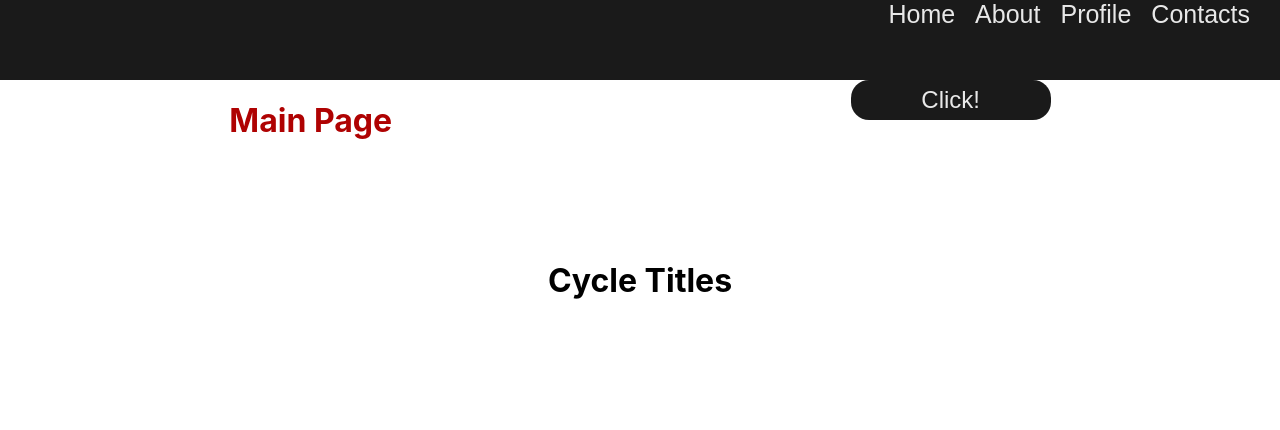
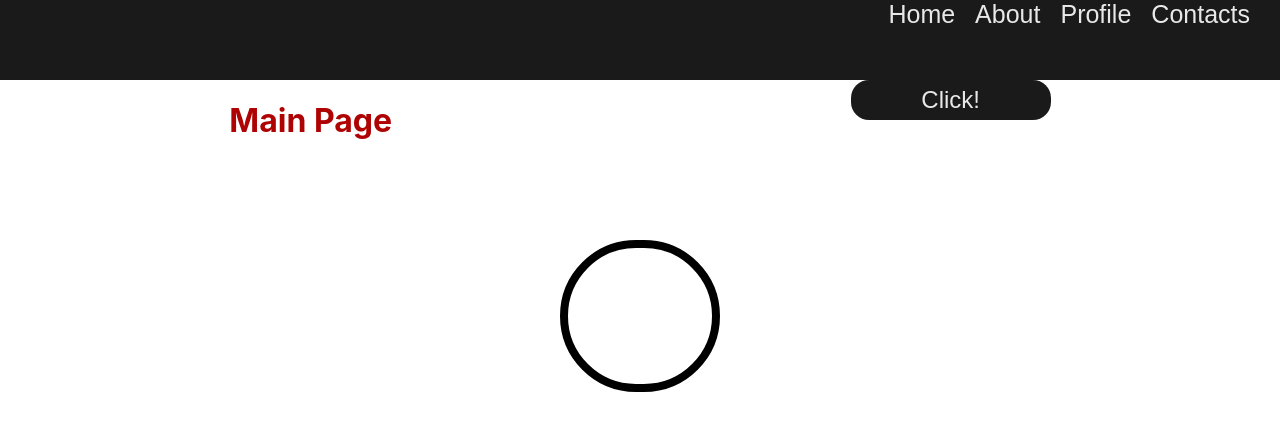
Before and after one commit to coderwine/myScratchPad, a React (Create React App) app: page / in a window 1280 px wide. Shown: the top 430 px of the page. Built offline with nearby package versions, Linux system fonts and the light colour scheme.

Commit message:
started cycle component

```diff
--- /dev/null
+++ b/src/Styles/Cycle.css
@@ -0,0 +1,57 @@
+.cycleTesting {
+  display: -webkit-box;
+  display: -ms-flexbox;
+  display: flex;
+  -webkit-box-pack: center;
+      -ms-flex-pack: center;
+          justify-content: center;
+  -ms-flex-line-pack: center;
+      align-content: center;
+}
+
+.cycleTesting .cycle {
+  height: 15vh;
+  width: 10vw;
+  border: black .5em solid;
+  border-radius: 5em;
+  overflow: hidden;
+  padding: .5em;
+}
+
+@-webkit-keyframes rotate {
+  100% {
+    -webkit-transform: rotate(1turn);
+            transform: rotate(1turn);
+  }
+}
+
+@keyframes rotate {
+  100% {
+    -webkit-transform: rotate(1turn);
+            transform: rotate(1turn);
+  }
+}
+
+.cycleTesting::before {
+  left: -50%;
+  top: -50%;
+  width: 200%;
+  height: 200%;
+  background-color: green;
+  background-repeat: no-repeat;
+  background-size: 50% 50%, 50% 50%;
+  background-position: 0 0, 100% 0, 100% 100%, 0 100%;
+  background-image: -webkit-gradient(linear, left top, left bottom, from(red), to(red)), -webkit-gradient(linear, left top, left bottom, from(blue), to(blue));
+  background-image: linear-gradient(red, red), linear-gradient(blue, blue);
+  -webkit-animation: rotate 4s linear infinite;
+          animation: rotate 4s linear infinite;
+}
+
+.cycleTesting::after {
+  left: 6px;
+  top: 6px;
+  width: calc(100% - 12px);
+  height: calc(100% - 12px);
+  background: white;
+}
+/*# sourceMappingURL=Cycle.css.map */
--- /dev/null
+++ b/src/Styles/Cycle.scss
@@ -0,0 +1,47 @@
+.cycleTesting {
+    display: flex;
+    justify-content: center;
+    align-content: center;
+
+}
+
+*, *::before, *::after {
+    box-sizing: border-box;
+}
+
+
+@keyframes rotate {
+    100% {
+        transform: rotate(1turn);
+    }
+}
+
+.cycle {
+    height: 15vh;
+    width: 20vw;
+    border: red .5em solid;
+    border-radius: 5em;
+    overflow: hidden;
+    padding: .5em;
+}
+
+&::before {
+    left: -50%;
+    top: -50%;
+    width: 200%;
+    height: 200%;
+    background-color: green;
+    background-repeat: no-repeat;
+    background-size: 50% 50%, 50% 50%;
+    background-position: 0 0, 100% 0, 100% 100%, 0 100%;
+    background-image: linear-gradient(red, red), linear-gradient(blue, blue);
+    animation: rotate 4s linear infinite;
+}
+
+&::after {
+    left: 6px;
+    top: 6px;
+    width: calc(100% - 12px);
+    height: calc(100% - 12px);
+    background: white;
+}
--- a/src/components/Cycle.jsx
+++ b/src/components/Cycle.jsx
@@ -1,10 +1,13 @@
+import '../Styles/Cycle.css';
 
 export default function Cycle (props) {
 
     // I'd like to try out some SCSS
     return(
         <>
-            <h1>Cycle Titles</h1>
+            <div className="cycleTesting">
+                <div className="cycle"></div>
+            </div>
 
         </>
     )
```
Also changed, not shown: 1 other file (tests, documents, lock files or other folders).
